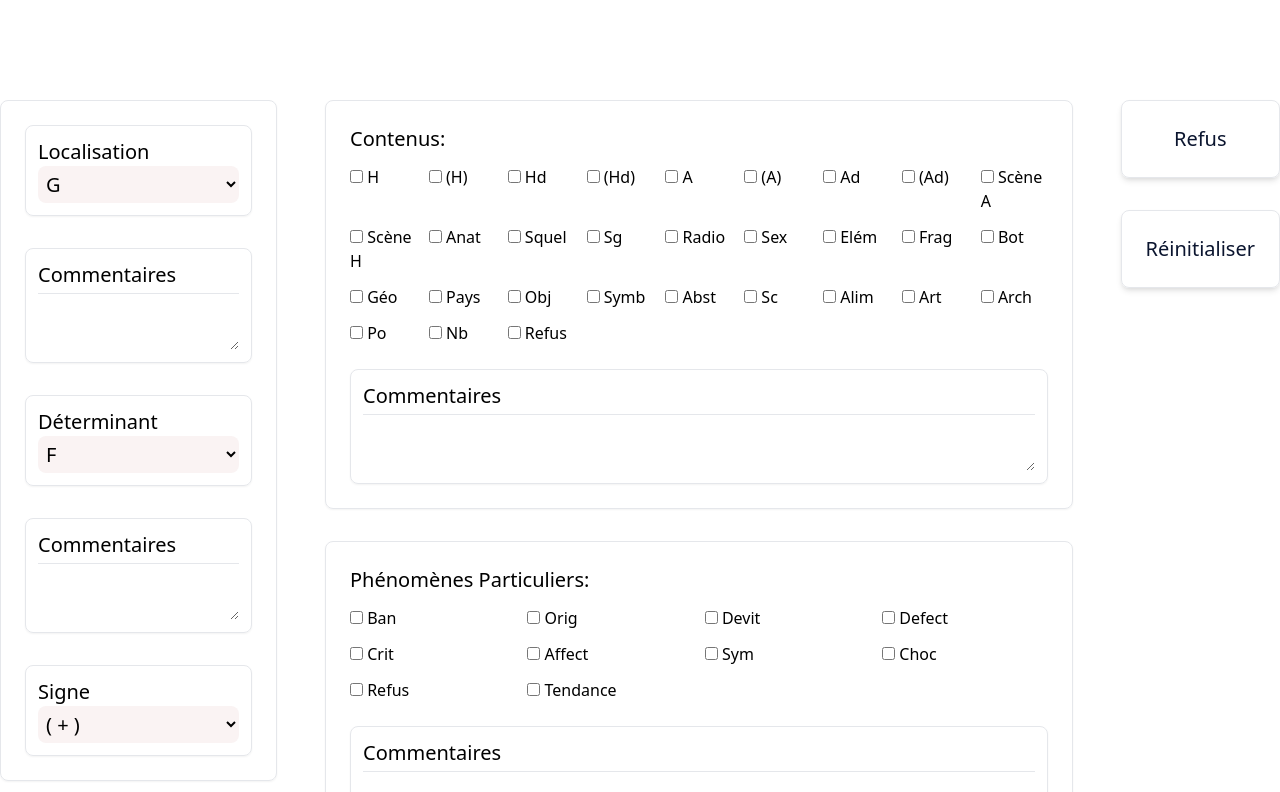
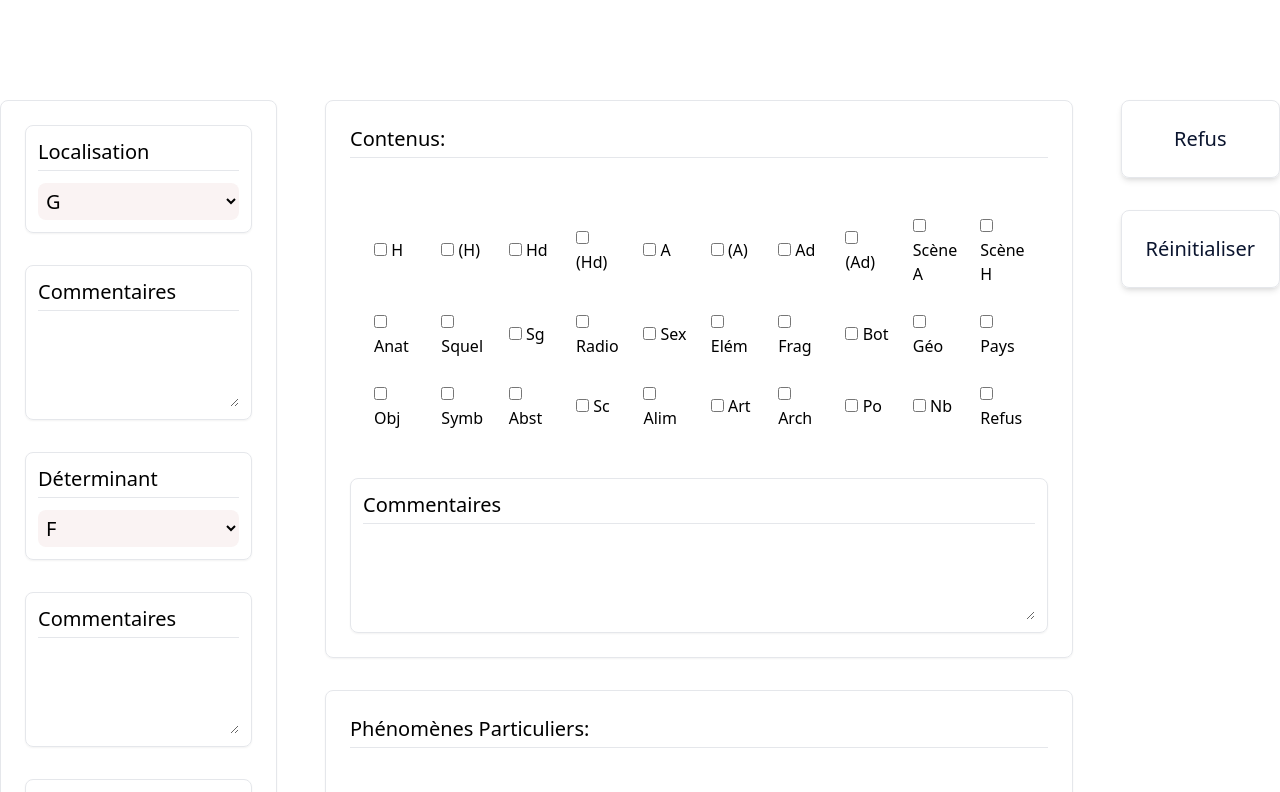
Before and after one commit to Eikix/rorschach-app, a Next.js app: page /rorschachtest in a window 1280 px wide. Shown: the part 688-1480 px from the top of the page. Built offline with nearby package versions, Linux system fonts and the light colour scheme.

Commit message:
new styling

```diff
--- a/components/Planche.js
+++ b/components/Planche.js
@@ -49,7 +49,7 @@ const Planche = ({idNumber, savePlanche, savedPlanches}) => {
         answerTime: 0,
     }
 
-    const [inputRows, setInputRows] = useState(1);
+    const [inputRows, setInputRows] = useState(3);
     const [inputCols, setInputCols] = useState(20);
 
 
@@ -106,8 +106,8 @@ const Planche = ({idNumber, savePlanche, savedPlanches}) => {
 
                             <div className="flex flex-col space-y-4 lg:space-y-8">
                                 <div className="flex flex-col rounded-lg border shadow-sm lg:p-6 p-3">
-                                    <h3 className="md:text-xl md:mb-3">Contenus: </h3>
-                                    <div className="grid grid-flow-row grid-cols-3 md:grid-cols-4 lg:grid-cols-9 lg:gap-3 gap-2 mb-3 md:mb-4 lg:mb-6">
+                                    <h3 className="md:text-xl mb-2 md:mb-3 border-b pb-1 lg:mb-6 xl:mb-8">Contenus: </h3>
+                                    <div className="grid grid-flow-row grid-cols-3 md:grid-cols-4 lg:grid-cols-10 lg:gap-4 xl:gap-6 gap-2 mb-3 md:mb-4 lg:mb-6 justify-center items-center p-2 lg:p-4 xl:p-6">
                                         {contenusList.map(contenu => {
                                             return (
                                                 <FormikCheckbox key={contenu+idNumber} name="contenus" value={contenu}> {contenu} </FormikCheckbox>
@@ -118,8 +118,8 @@ const Planche = ({idNumber, savePlanche, savedPlanches}) => {
                                 </div>
 
                                 <div className="flex flex-col border shadow-sm rounded-lg lg:p-6 p-3">
-                                    <h3 className="md:text-xl md:mb-3">Phénomènes Particuliers: </h3>
-                                    <div className="grid grid-flow-row grid-cols-2 md:grid-cols-3 lg:grid-cols-4 lg:gap-3 gap-2 mb-3 md:mb-4 lg:mb-6">
+                                    <h3 className="md:text-xl mb-2 md:mb-3 lg:mb-6 xl:mb-8 border-b pb-1">Phénomènes Particuliers: </h3>
+                                    <div className="grid grid-flow-row grid-cols-2 md:grid-cols-4 lg:grid-cols-10 lg:gap-4 xl:gap-6 gap-2 mb-3 md:mb-4 lg:mb-6 justify-center items-center p-2 lg:p-4 xl:p-6">
                                         {phenomenesList.map(phenomene => {
                                             return (
                                                 <FormikCheckbox key={phenomene+idNumber} name="phenomenes" value={phenomene}> {phenomene} </FormikCheckbox>
--- a/components/myFormikComponents/FormikSelect.js
+++ b/components/myFormikComponents/FormikSelect.js
@@ -4,7 +4,7 @@ const FormikSelect = ({ label, ...props }) => {
    const [field, meta] = useField(props);
    return (
      <div className="flex flex-col border shadow-sm rounded-lg w-full p-3">
-       <label className='text-xl' htmlFor={props.id || props.name}>{label}</label>
+       <label className='text-xl mb-2 md:mb-3 border-b pb-1' htmlFor={props.id || props.name}>{label}</label>
        <select className="text-xl bg-beige rounded-lg p-1"{...field} {...props} />
        {meta.touched && meta.error ? (
          <div className="text-red-900">{meta.error}</div>
```
